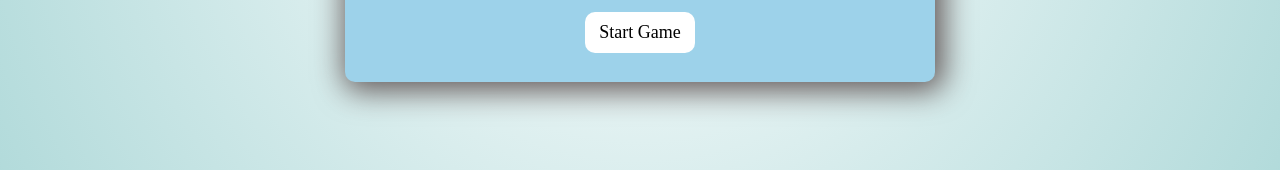
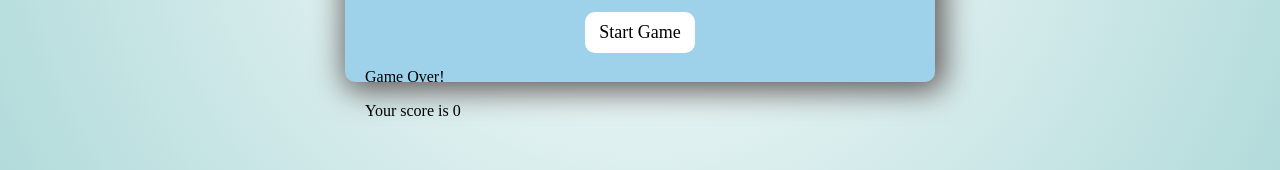
Before and after one commit to Farhadtavakoli/Math-table, a plain HTML site: page index.html in a window 1280 px wide. Shown: the part 558-728 px from the top of the page. Drawn offline with Linux system fonts and the light colour scheme.

Commit message:
Update index.html

```diff
--- a/index.html
+++ b/index.html
@@ -22,6 +22,10 @@
       </div>
        <div id="startReset">Start Game</div>
        <div id="time">Time remaining <span id="remain">0</span> sec</div>
+      <div id="gameover">
+        Game Over!
+        <p id="finalscore">Your score is <span>0</span></p>
+      </div>
     </div>
   </body>
 </html>
```
